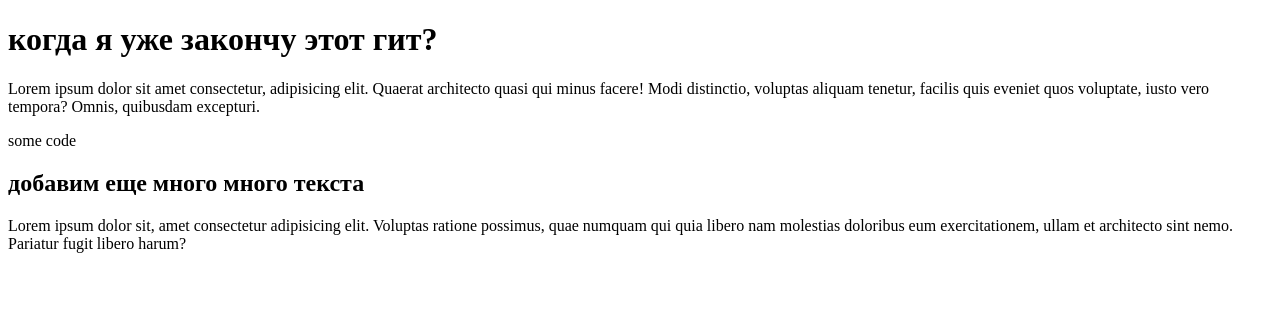
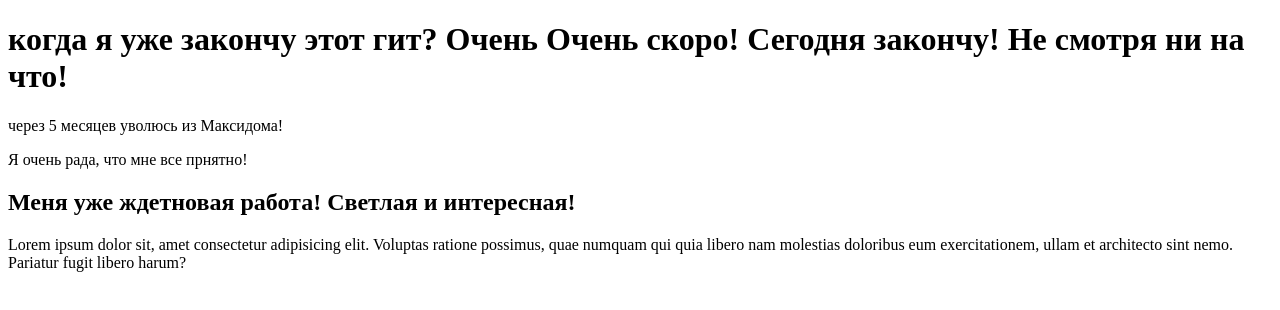
Before and after one commit to cvetishe/Git-basics, a plain HTML site: page index.html in a window 1280 px wide. Drawn offline with Linux system fonts and the light colour scheme.

Commit message:
nwe index.htnl

```diff
--- a/index.html
+++ b/index.html
@@ -2,17 +2,15 @@
 <html lang="ru">
     <head>
         <meta charset="UTF-8">
-        <title>ГИТ</title>
+        <title>ГИТ 2</title>
     </head>
     <body>
         <h1>
-            когда я уже закончу этот гит?
+            когда я уже закончу этот гит? Очень Очень скоро! Сегодня закончу! Не смотря ни на что!
         </h1>
-        <p>Lorem ipsum dolor sit amet consectetur, adipisicing elit.
-         Quaerat architecto quasi qui minus facere! Modi distinctio,
-         voluptas aliquam tenetur, facilis quis eveniet quos voluptate, iusto vero tempora? Omnis, quibusdam excepturi.</p>
-         <p>some code</p>
-         <h2> добавим еще много много текста</h2>
+        <p>через 5 месяцев уволюсь из Максидома!</p>
+         <p>Я очень рада, что мне все прнятно!</p>
+         <h2> Меня уже ждетновая работа! Светлая и интересная!</h2>
          <p>Lorem ipsum dolor sit, amet consectetur adipisicing elit. Voluptas ratione possimus, quae numquam qui quia libero nam molestias doloribus eum exercitationem, ullam et architecto sint nemo. Pariatur fugit libero harum?</p>
     </body>
 </html>
```
